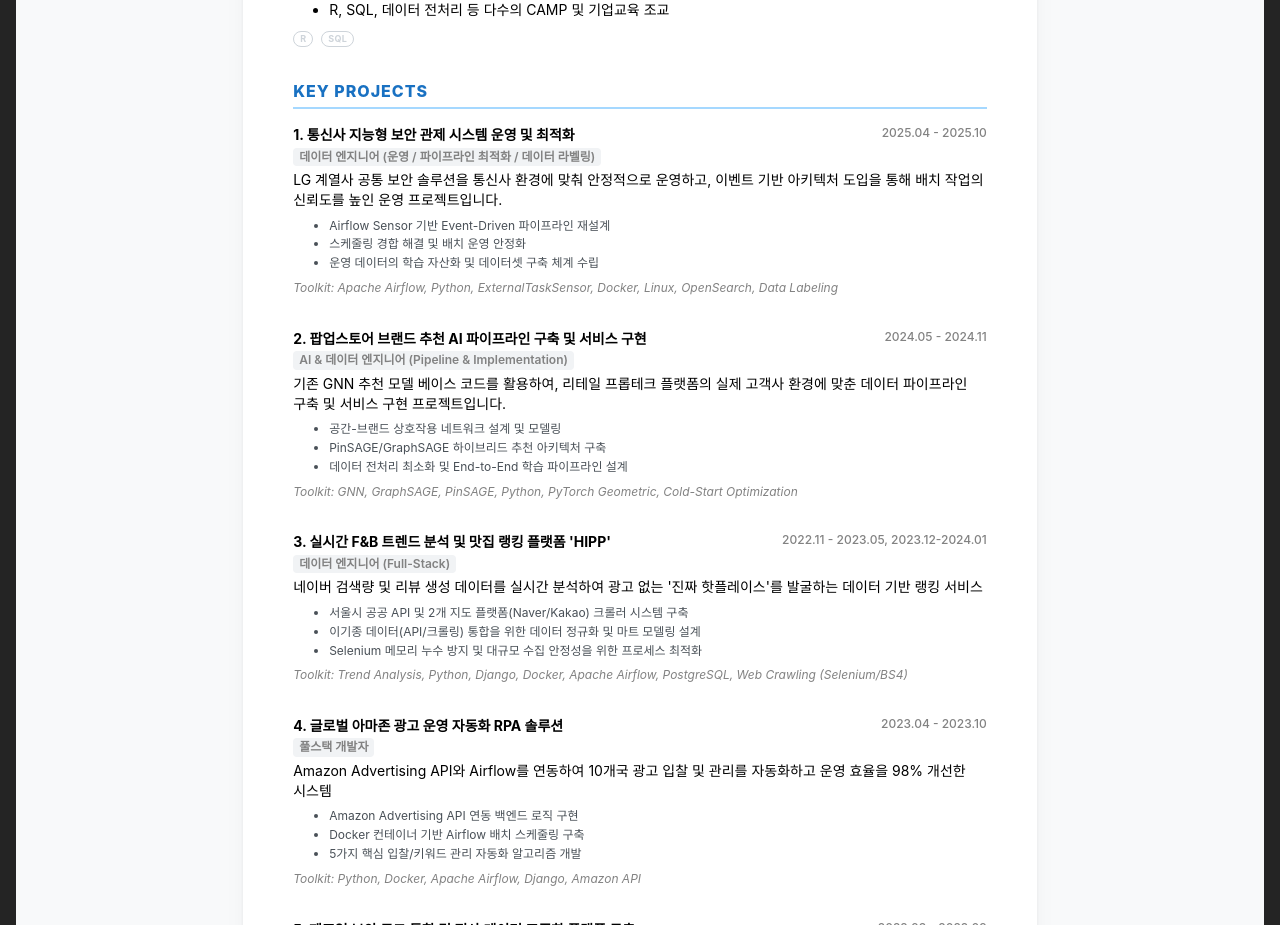
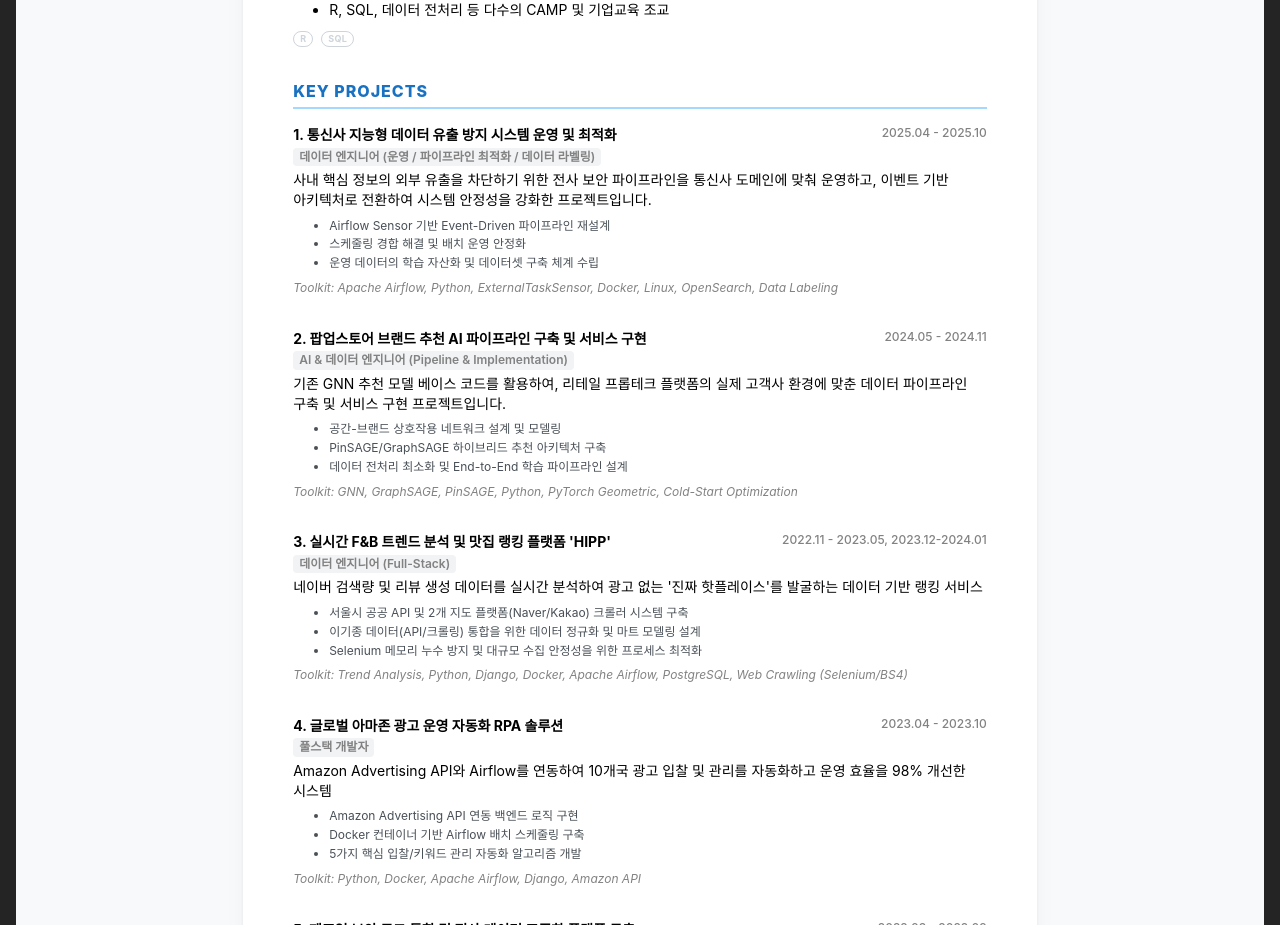
Before and after one commit to jisxo/jisxo-portfolio, a Next.js app: page /resume in a window 1280 px wide. Shown: the part 1580-2505 px from the top of the page. Built offline with nearby package versions, Linux system fonts and the light colour scheme; no server answers.

Commit message:
Refine Telecom project: Clarify Data Leakage Prevention purpose

```diff
--- a/src/data/projects/telecom.ts
+++ b/src/data/projects/telecom.ts
@@ -1,15 +1,15 @@
 import { Project } from './types';
 
 export const telecomProject: Project = {
-    title: '통신사 지능형 보안 관제 시스템 운영 및 최적화',
+    title: '통신사 지능형 데이터 유출 방지 시스템 운영 및 최적화',
     duration: '2025.04 - 2025.10',
     role: `데이터 엔지니어
     (운영 / 파이프라인 최적화 / 데이터 라벨링)`,
-    description: "LG 계열사 공통 보안 솔루션을 통신사 환경에 맞춰 안정적으로 운영하고, 이벤트 기반 아키텍처 도입을 통해 배치 작업의 신뢰도를 높인 운영 프로젝트입니다.",
+    description: "사내 핵심 정보의 외부 유출을 차단하기 위한 전사 보안 파이프라인을 통신사 도메인에 맞춰 운영하고, 이벤트 기반 아키텍처로 전환하여 시스템 안정성을 강화한 프로젝트입니다.",
     overview: {
-        background: "공통 보안 솔루션을 활용하여 대용량 보안 로그를 관리 중이었으나, 기존의 시간 기반 스케줄링 운영 방식은 배치 선후관계 보장이 어려워 잦은 모니터링 공수가 수반되었습니다.",
-        objective: "안정적인 시스템 운영을 위해 기존 파이프라인의 종속성을 이벤트 기반으로 최적화하고, 데이터 운영 효율성을 높이기 위한 고품질 학습 데이터셋을 정제하는 것이 목표였습니다.",
-        outcome: "이벤트 기반 전환을 통해 배치 운영 장애를 제로화하였으며, 운영 경험을 바탕으로 실무에 즉시 활용 가능한 정탐 데이터셋을 핵심 기술 자산으로 구축했습니다."
+        background: "기업 자산 보호를 위한 데이터 유출 방지(Data Leakage Prevention) 시스템을 활용하여 대용량 보안 로그를 관리 중이었으나, 기존의 시간 기반 스케줄링 방식은 배치 간 작업 순서 보장이 어려워 운영상 불안정 요소가 존재했습니다.",
+        objective: "데이터 유출 탐지의 실시간성을 보장하기 위해 기존 파이프라인을 이벤트 기반으로 최적화하고, 탐지 모델용 고품질 학습 데이터셋을 정제하여 운영 효율을 극대화하는 것이 목표였습니다.",
+        outcome: "운영 중 발생하던 배치 경합 문제를 근본적으로 해결하여 지연 없는 모니터링 체계를 확립하였으며, 정교한 데이터 라벨링을 통해 지능형 탐지 모델의 기초가 되는 핵심 데이터셋을 프로젝트 자산화하였습니다."
     },
     image: '/images/thumbnails/telecom_log.png',
     domain: 'AI Security, Anomaly Detection',
```
